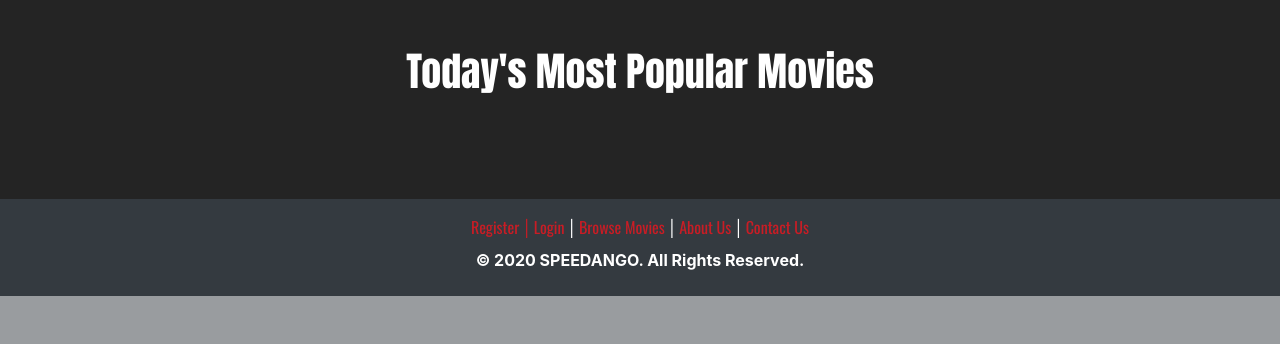
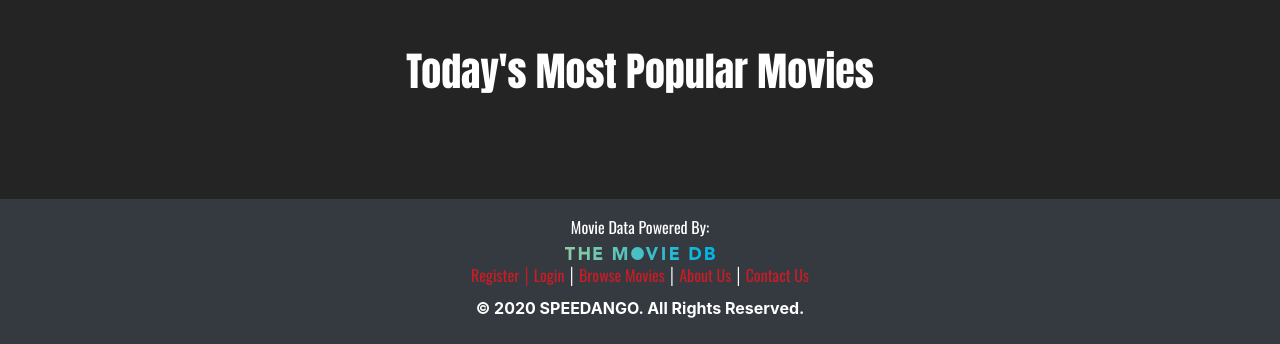
Before and after one commit to mowens86/speedango, a PHP site: page / in a window 1280 px wide. Shown: the part 677-1021 px from the top of the page. Before the commit the page ends 973 px from the top, so only its background shows below. Run offline with PHP 8.4, Linux system fonts and the light colour scheme; some libraries are stand-ins or nearby versions.

Commit message:
add moviedb attribution in footer

```diff
--- a/css/styles.css
+++ b/css/styles.css
@@ -60,6 +60,10 @@ div, ul, li, button, a, nav, section {
   background: #242424;
 }
 
+.moviedb-logo {
+  width: 150px;
+}
+
 @media only screen and (min-width: 990px) {
   .pt-custom,
 .pt-custom-login {
--- a/includes/footer.php
+++ b/includes/footer.php
@@ -1,4 +1,10 @@
 <footer class="bg-dark text-center p-3">
+    <div class="row">
+        <div class="col">
+            <p class="text-white m-auto">Movie Data Powered By:</p>
+            <img class="align-self-center moviedb-logo" src="./assets/moviedb.svg" alt="The Movie DB" title="The Movie DB">
+        </div>
+    </div>
     <a class="link-color" href="">Register</a>
     <span class="link-color"> | </span>
     <a class="link-color" href="login.php">Login</a>
--- a/index.php
+++ b/index.php
@@ -10,7 +10,7 @@
             <div class="white-bg text-center pt-3">
                 <h1 class="display-5">Plan a Flick</h1>
                 <p>Rating, Reviews, & More</p>
-                <a class="btn btn-info btn-lg" href="#" role="button">Login</a>
+                <a class="btn btn-info btn-lg" href="login.php" role="button">Login</a>
                 <a class="btn btn-danger btn-lg" href="#" role="button">Register</a>
             </div>
         </div>
--- a/scss/styles.scss
+++ b/scss/styles.scss
@@ -70,9 +70,14 @@ div, ul, li, button, a, nav, section {
     color: $white;
 }
 
-// Top Rated MNovie Section
+// Top Rated Movie Section
 .bg-black {
     background: $dark-gray;
+}
+
+// Footer
+.moviedb-logo {
+    width: 150px;
 }
 
 // Media Query
```
Also changed, not shown: assets/moviedb.svg (added), 1 other file.
